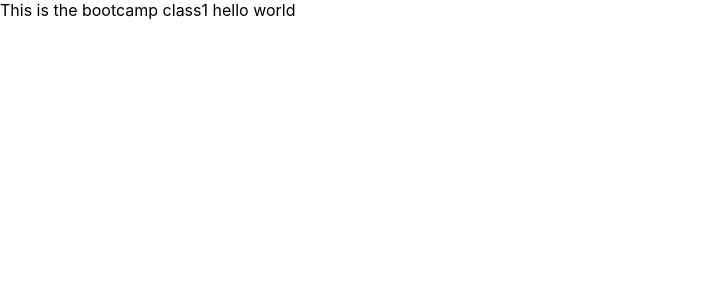
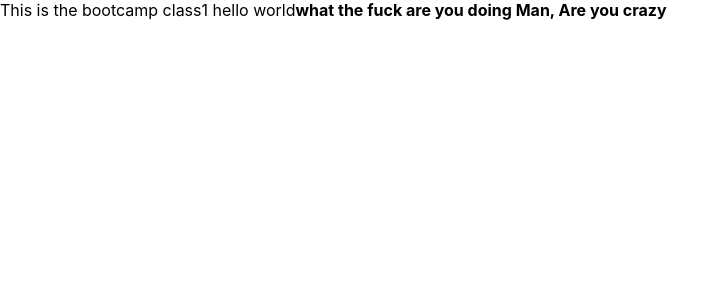
Before and after one commit to EhteshamAK/reactclass001, a React (Create React App) app: page / in a window 1280 px wide. Shown: the top 300 px of the page, without its empty margins (0-725 px from the left). Built offline with nearby package versions, Linux system fonts and the light colour scheme.

Commit message:
Added sentence

```diff
--- a/src/App.js
+++ b/src/App.js
@@ -6,6 +6,7 @@ function App() {
     <div >
      This is the bootcamp class1
      hello world
+     <strong>what the fuck are you doing Man, Are you crazy </strong>
     </div>
   );
 }
```
Also changed, not shown: 1 other file (tests, documents, lock files or other folders).
